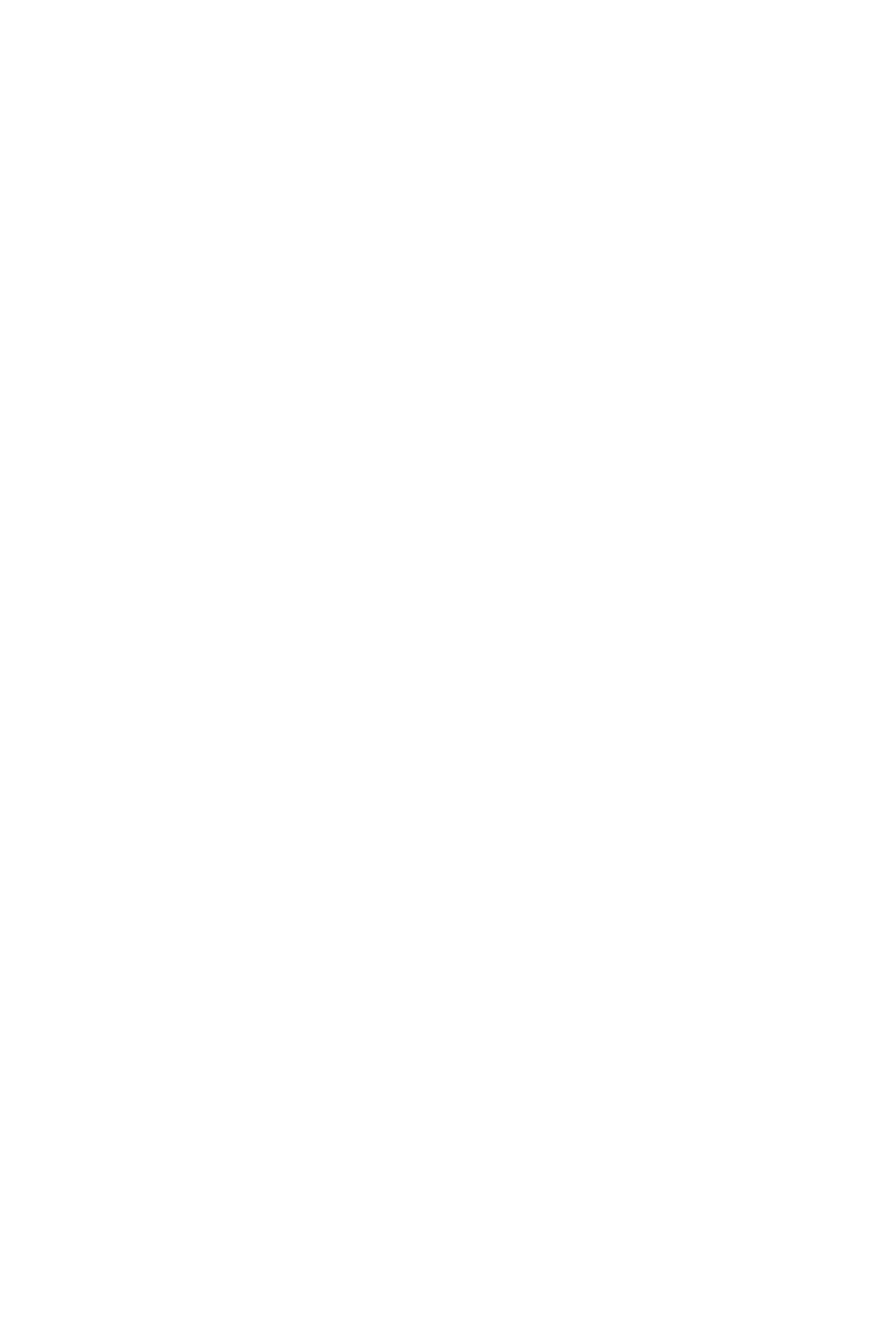
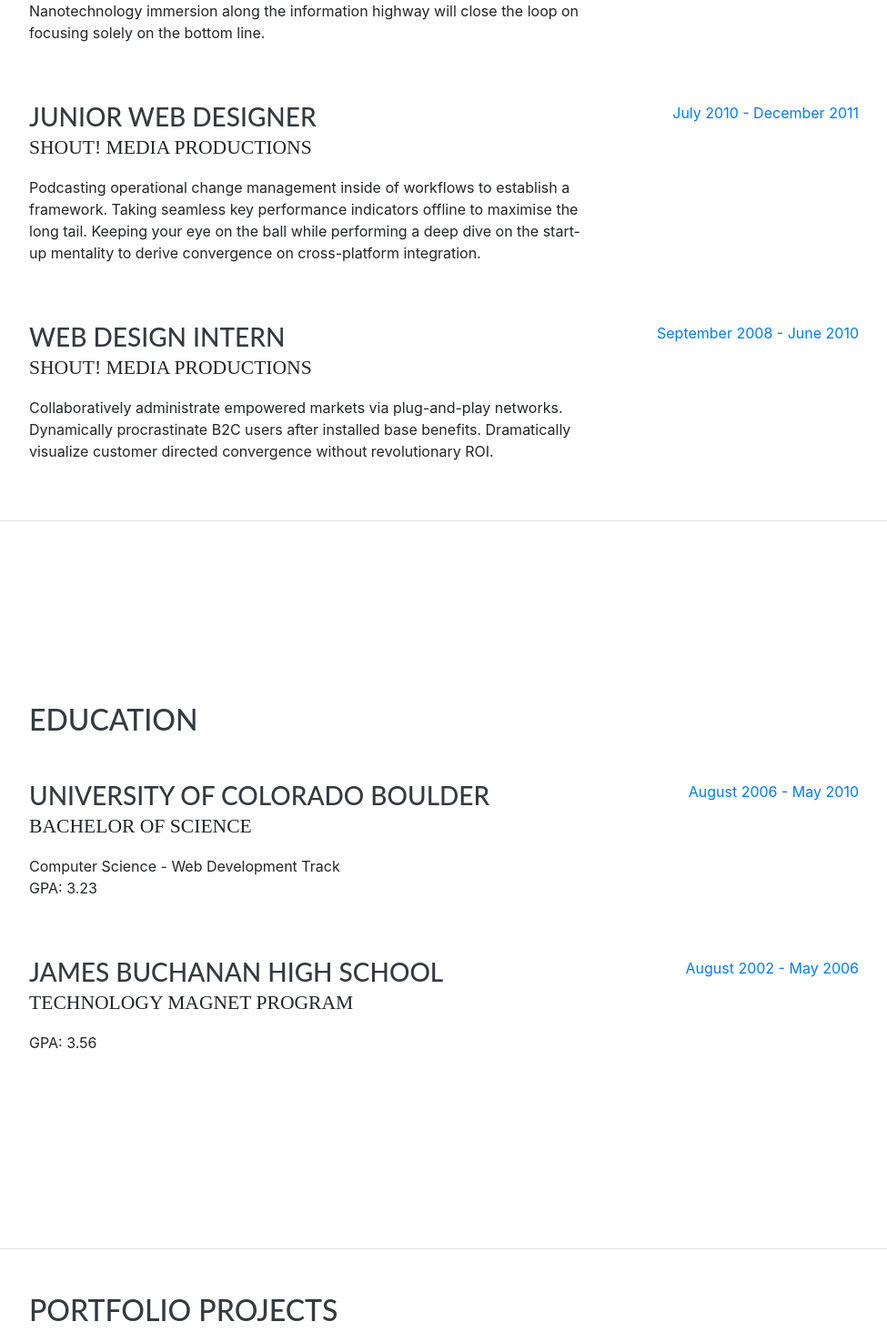
Before and after one commit to Tesonis/PortfolioReact, a React (Create React App) app: page / in a window 1280 px wide. Shown: the part 2106-3570 px from the top of the page at 91% size, without its empty margins (288-1263 px from the left). Before the commit the page ends 1600 px from the top, so only its background shows below. Built offline with nearby package versions, Linux system fonts and the light colour scheme.

Commit message:
site sections v2

```diff
--- a/src/App.js
+++ b/src/App.js
@@ -31,6 +31,10 @@ class App extends Component {
               <Navbar />
               <Home/>
               <Skills/>
+              <Experience/>
+              <Education/>
+              <Portfolio/>
+              <Site/>
           </div>
       );
   }
```
